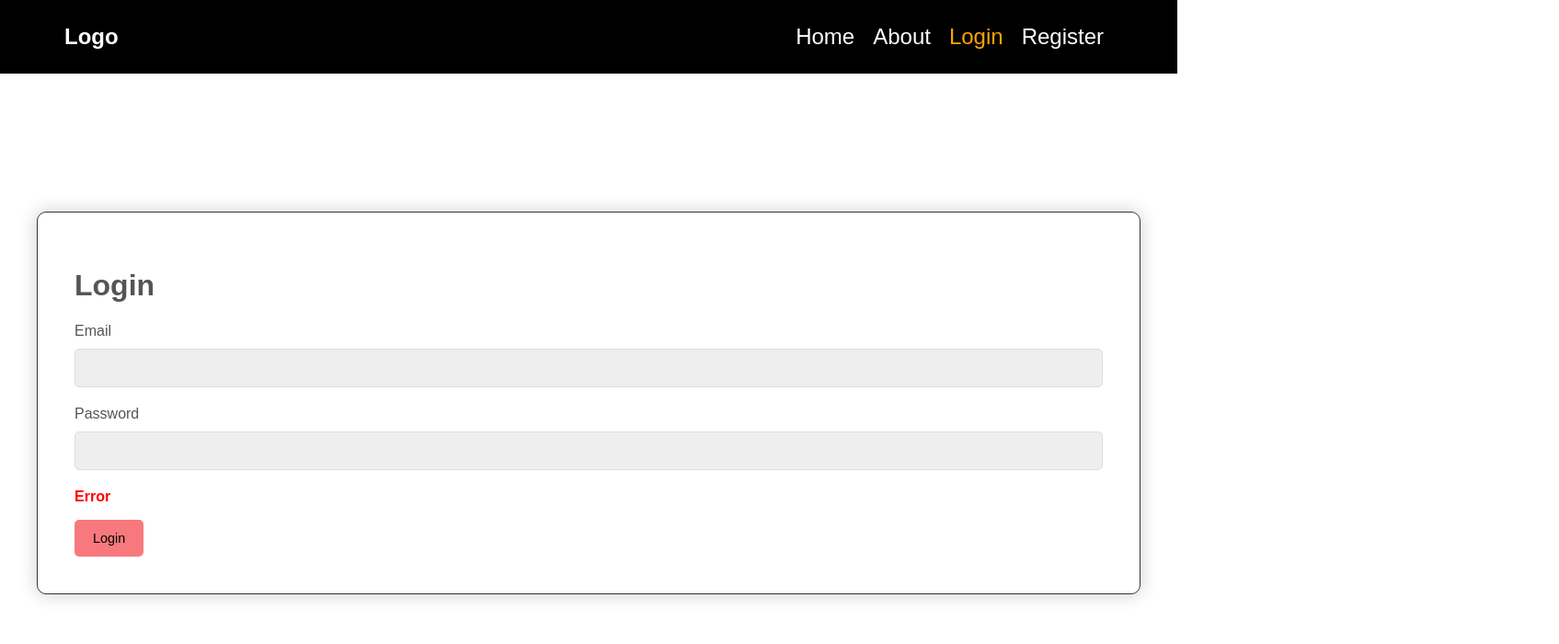
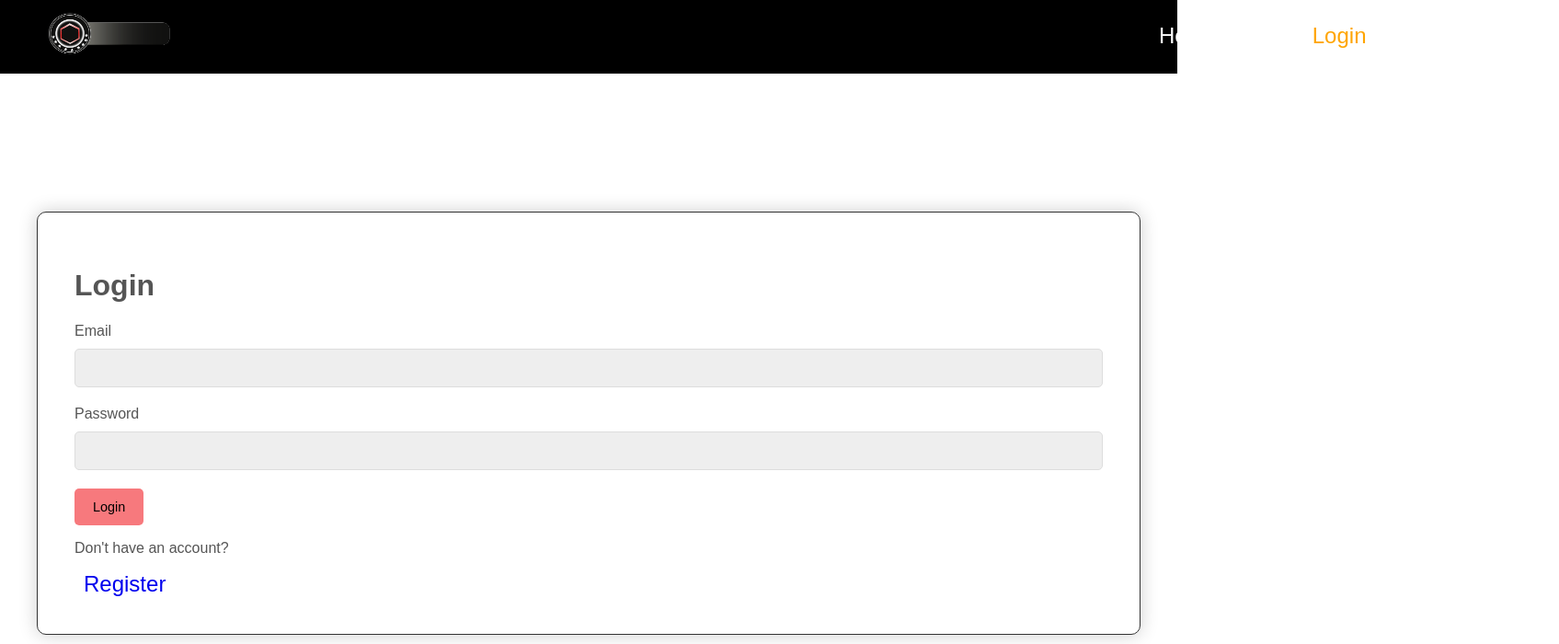
Before and after one commit to ishan-codescale/autumn-deligate-app, a React (Create React App) app: page /login in a window 1280 px wide. Shown: the top 700 px of the page at 92% size, 1695 px wide, since content can reach past the window. Built offline with nearby package versions, Linux system fonts and the light colour scheme.

Commit message:
implemented login page functionality.

```diff
--- a/src/components/Home.js
+++ b/src/components/Home.js
@@ -36,7 +36,7 @@ export const Home = () => {
   useEffect(() => {
     fetchPosts();
     console.log(process.env.BASE_URL);
-  }, []);
+  });
 
   return (
     <>
--- a/src/components/Login.js
+++ b/src/components/Login.js
@@ -2,26 +2,62 @@ import React, { useState } from "react";
 import {
   GlobalStyle,
   StyledButton,
-  StyledError,
   StyledForm,
   StyledFormWrapper,
   StyledInput,
 } from "../styled-components/Form.styled";
+import { NavbarLink } from "../styled-components/Navbar.styled";
+import { useNavigate } from "react-router-dom";
 
 const Login = () => {
   const [email, setEmail] = useState("");
   const [password, setPassword] = useState("");
+  const navigate = useNavigate();
 
-  const handleSubmit = (e) => {
+  const LOGIN_URL = process.env.REACT_APP_LOGIN_URL;
+
+  const handleLogin = (e) => {
     e.preventDefault();
-    console.log(email, password);
+    if (validate()) {
+      fetch(`${LOGIN_URL}` + email)
+        .then((res) => {
+          return res.json();
+        })
+        .then((data) => {
+          if (Object.keys(data).length === 0) {
+            alert("Please enter registered email!");
+          } else {
+            if (data.password === password) {
+              navigate("/");
+            } else {
+              alert("please type the correct password!");
+            }
+          }
+        })
+        .catch((err) => {
+          alert(err.message);
+        });
+    }
+  };
+
+  const validate = () => {
+    let result = true;
+    if (email === "" || email === null) {
+      result = false;
+      alert("Please enter an email");
+    }
+    if (password === "" || password === null) {
+      result = false;
+      alert("Please enter an password");
+    }
+    return result;
   };
 
   return (
     <>
       <GlobalStyle />
       <StyledFormWrapper>
-        <StyledForm onSubmit={handleSubmit}>
+        <StyledForm onSubmit={handleLogin}>
           <h1>Login</h1>
           <label htmlFor="email">Email</label>
           <StyledInput
@@ -37,10 +73,11 @@ const Login = () => {
             type="password"
             name="password"
           />
-          <StyledError>
-            <p>Error</p>
-          </StyledError>
           <StyledButton type="submit">Login</StyledButton>
+          <div>
+            <p>Don't have an account?</p>
+            <NavbarLink to={"/register"}>Register</NavbarLink>
+          </div>
         </StyledForm>
       </StyledFormWrapper>
     </>
--- a/src/components/Navbar.js
+++ b/src/components/Navbar.js
@@ -1,4 +1,5 @@
 import React, { useState } from "react";
+import Logo from "../assets/logo.png";
 import {
   StyledNavbar,
   LeftContainer,
@@ -18,7 +19,7 @@ const Navbar = () => {
     <StyledNavbar extendNavbar={extendNavbar}>
       <InnerStyledNavbar>
         <LeftContainer>
-          <h1>Logo</h1>
+          <img src={Logo} alt="" />
         </LeftContainer>
         <RightContainer>
           <NavbarLinkContainer>
--- a/src/styled-components/Form.styled.js
+++ b/src/styled-components/Form.styled.js
@@ -88,6 +88,19 @@ export const StyledAddPostButton = styled.button`
   margin: 15px;
 `;
 
+export const StyledRegisterButton = styled.button`
+  display: flex;
+  background-color: #247;
+  color: #fff;
+  font-size: 1.5rem;
+  border: none;
+  border-radius: 5px;
+  padding: 5px 20px;
+  cursor: pointer;
+  box-sizing: border-box;
+  margin: 15px;
+`;
+
 // export const StyledFieldSet = styled.fieldset``;
 
 export const StyledError = styled.div`
--- a/src/styled-components/Navbar.styled.js
+++ b/src/styled-components/Navbar.styled.js
@@ -7,6 +7,7 @@ export const StyledNavbar = styled.nav`
   display: flex;
   flex-direction: column;
   justify-content: space-between;
+  max-width: 100%;
 
   @media (min-width: 700px) {
     height: 80px;
@@ -15,7 +16,7 @@ export const StyledNavbar = styled.nav`
 
 export const LeftContainer = styled.div`
   display: flex;
-  justify-content: center;
+  justify-content: left;
   margin-left: 50px;
 
   h1 {
@@ -81,7 +82,7 @@ export const OpenLinksButton = styled.button`
   cursor: pointer;
 
   @media (min-width: 768px) {
-    display: none;
+    display: Block;
   }
 `;
 
@@ -91,6 +92,6 @@ export const ExtendStyledNavbar = styled.div`
   align-items: center;
 
   @media (min-width: 768px) {
-    display: none;
+    display: block;
   }
 `;
```
Also changed, not shown: data/user.json (+1 -11 lines), src/assets/logo.png (renamed from src/logo.png), 1 other file (tests, documents, lock files or other folders).
